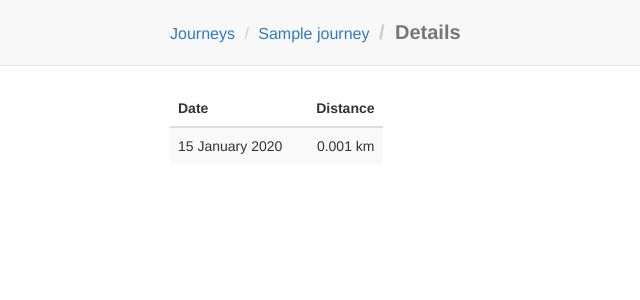
After one commit to ravoro/virtual-runner, a Flask app: page /journeys/1/details in a window 1280 px wide. The commit adds this page. Shown: the top 300 px of the page, without its empty margins (0-640 px from the left). Run offline with Flask 2, Linux system fonts and the light colour scheme; tables that the repository leaves empty hold one stand-in row (values such as "Sample post"); some libraries are stand-ins or nearby versions.

Commit message:
add date_create to stage. add endpoint for displaying job details (i.e. stages and their date/distance)

```diff
--- a/app/controllers.py
+++ b/app/controllers.py
@@ -46,6 +46,13 @@ def journey(jid):
     return render_template('journey.html', journey=journey)
 
 
+@bp.route('/journeys/<int:jid>/details')
+def journey_details(jid):
+    journey = Journey.query.get(jid)
+    stages = Stage.all_ordered(jid)
+    return render_template('journey_details.html', journey=journey, stages=stages)
+
+
 @bp.route('/journeys/<int:jid>/stages/add', methods=['GET', 'POST'])
 def journeys_add_stage(jid):
     journey = Journey.query.get(jid)
--- a/app/models.py
+++ b/app/models.py
@@ -1,6 +1,10 @@
+import datetime
+
+from flask_migrate import Migrate
 from flask_sqlalchemy import SQLAlchemy
 
 db = SQLAlchemy()
+migrate = Migrate()
 
 
 class Journey(db.Model):
@@ -28,7 +32,17 @@ class Journey(db.Model):
 class Stage(db.Model):
     id = db.Column(db.Integer, primary_key=True)
     distance_meters = db.Column(db.Integer)
+    date_created = db.Column(db.DateTime, default=datetime.datetime.now)
     journey_id = db.Column(db.Integer, db.ForeignKey('journey.id'))
+
+    @staticmethod
+    def all_ordered(jid):
+        return db.session \
+            .query(Stage) \
+            .join(Journey.stages) \
+            .filter_by(journey_id=jid) \
+            .order_by(Stage.id.desc(), Stage.date_created.desc()) \
+            .all()
 
     def __repr__(self):
         return '<Stage id={}>'.format(self.id)
--- a/app/static/css/base.css
+++ b/app/static/css/base.css
@@ -8,13 +8,13 @@ body {
 
 .navbar .breadcrumb {
     background: none;
-    font-size: 20px;
+    font-size: 16px;
     margin: 0;
-    padding: 15px;
+    padding: 18px 0;
 }
 
 .navbar .breadcrumb .active {
-    font-size: 24px;
+    font-size: 20px;
     font-weight: bold;
 }
 
@@ -30,3 +30,8 @@ body {
 #page-journeys-add-stage form {
     width: 300px;
 }
+
+#page-journey-details th:last-of-type,
+#page-journey-details td:last-of-type {
+    text-align: right;
+}
--- a/app/templates/base.html
+++ b/app/templates/base.html
@@ -12,13 +12,13 @@
 <nav class="navbar navbar-default navbar-fixed-top">
     <div class="container">
         <div class="row">
-            <div class="col-xs-8">
+            <div class="col-xs-7">
                 <ol class="breadcrumb">
                     {% block breadcrumbs %}{% endblock %}
-                    <li class="active">{{ self.page_title() }}</li>
+                    <li class="active">{% block page_header_title %}{{ self.page_title() }}{% endblock %}</li>
                 </ol>
             </div>
-            <div class="col-xs-4">
+            <div class="col-xs-5">
                 <div class="page-actions">
                     {% block page_actions %}{% endblock %}
                 </div>
--- a/app/templates/journey.html
+++ b/app/templates/journey.html
@@ -35,6 +35,10 @@
 {% endblock %}
 
 {% block page_actions %}
+    <a class="btn btn-primary" href="{{ url_for('controllers.journey_details', jid=journey.id) }}">
+        <span class="glyphicon glyphicon-th-list" aria-hidden="true"></span>
+        <span>View details</span>
+    </a>
     <a class="btn btn-primary" href="{{ url_for('controllers.journeys_add_stage', jid=journey.id) }}">
         <span class="glyphicon glyphicon-plus" aria-hidden="true"></span>
         <span>Record a new run</span>
--- /dev/null
+++ b/app/templates/journey_details.html
@@ -0,0 +1,38 @@
+{% extends "base.html" %}
+
+{% block page_title %}{{ journey.name }} details{% endblock %}
+{% block page_header_title %}Details{% endblock %}
+
+{% block body_id %}page-journey-details{% endblock %}
+
+{% block breadcrumbs %}
+    <li><a href="{{ url_for('controllers.journeys') }}">Journeys</a></li>
+    <li><a href="{{ url_for('controllers.journey', jid=journey.id) }}">{{ journey.name }}</a></li>
+{% endblock %}
+
+{% block page_content %}
+    <div class="row">
+        <div class="col-xs-3">
+            {% if stages %}
+                <table class="table table-striped">
+                    <thead>
+                    <tr>
+                        <th>Date</th>
+                        <th>Distance</th>
+                    </tr>
+                    </thead>
+                    <tbody>
+                    {% for stage in stages %}
+                        <tr>
+                            <td>{{ stage.date_created|format_date|default('----', true) }}</td>
+                            <td>{{ stage.distance_meters|meters_to_km }} km</td>
+                        </tr>
+                    {% endfor %}
+                    </tbody>
+                </table>
+            {% else %}
+                <p><em>You have not added any runs.</em></p>
+            {% endif %}
+        </div>
+    </div>
+{% endblock %}
--- a/app/templates/utils/filters.py
+++ b/app/templates/utils/filters.py
@@ -1,3 +1,5 @@
+from datetime import datetime
+
 from flask import Blueprint, current_app
 
 bp = Blueprint("template_filters", __name__)
@@ -7,5 +9,19 @@ bp = Blueprint("template_filters", __name__)
 def asset_release_version(url):
     version = current_app.config['RELEASE_VERSION']
     if version:
-        url = "{}?v={}".format(url, version)
+        return "{}?v={}".format(url, version)
     return url
+
+
+@bp.app_template_filter()
+def format_date(val):
+    if isinstance(val, datetime):
+        return val.strftime('%d %B %Y')
+    return val
+
+
+@bp.app_template_filter()
+def meters_to_km(val):
+    if isinstance(val, int):
+        return '{:.2g}'.format(float(val / 1000))
+    return val
--- a/run.py
+++ b/run.py
@@ -1,9 +1,9 @@
 from app import create_app
-from flask_debugtoolbar import DebugToolbarExtension
+# from flask_debugtoolbar import DebugToolbarExtension
 
 app = create_app("config.DevConfig")
 
 # initialize debugtoolbar
-DebugToolbarExtension(app)
+# DebugToolbarExtension(app)
 
 app.run()
```
Also changed, not shown: app/__init__.py (+9 -1 lines), config.py (+5 -3 lines), manage.py (deleted, +0 -11 lines), migrations/versions/71d4067e4748_.py (added, +28 -0 lines), 1 other file.
